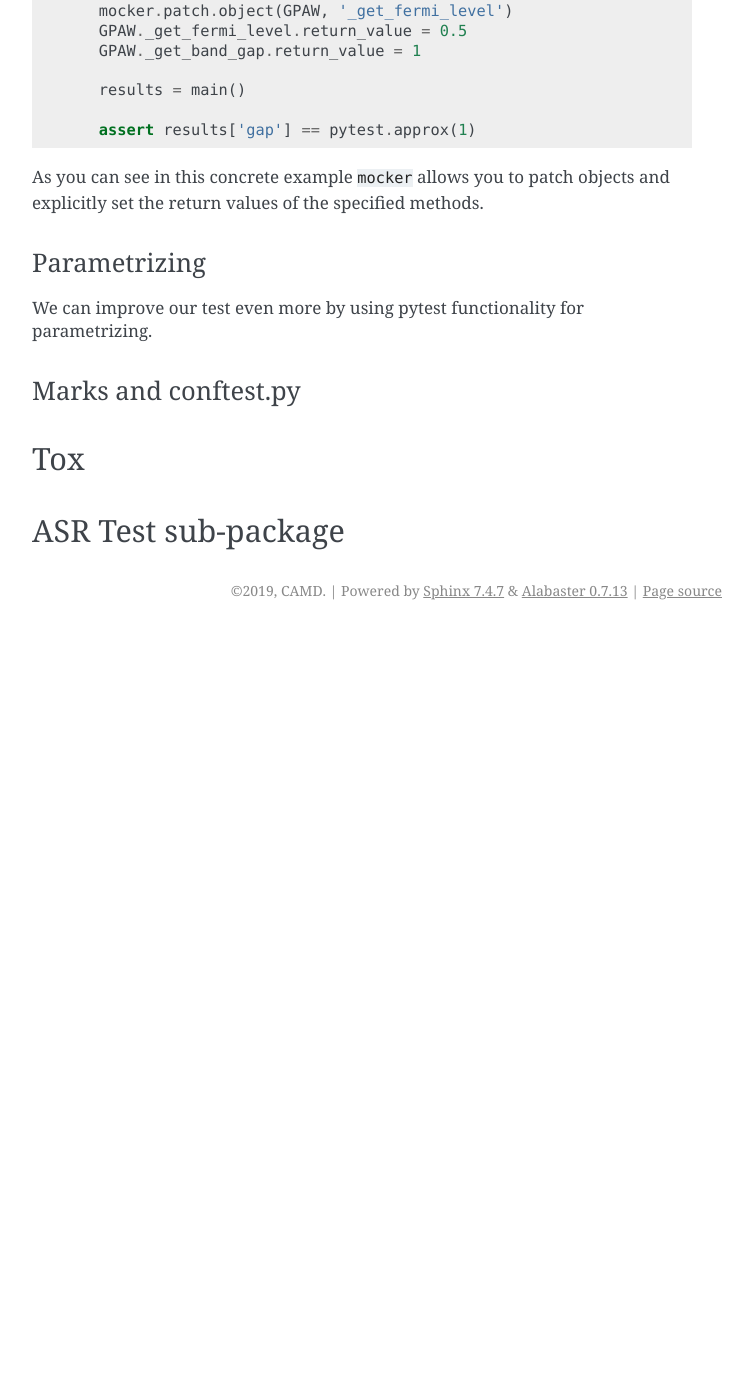
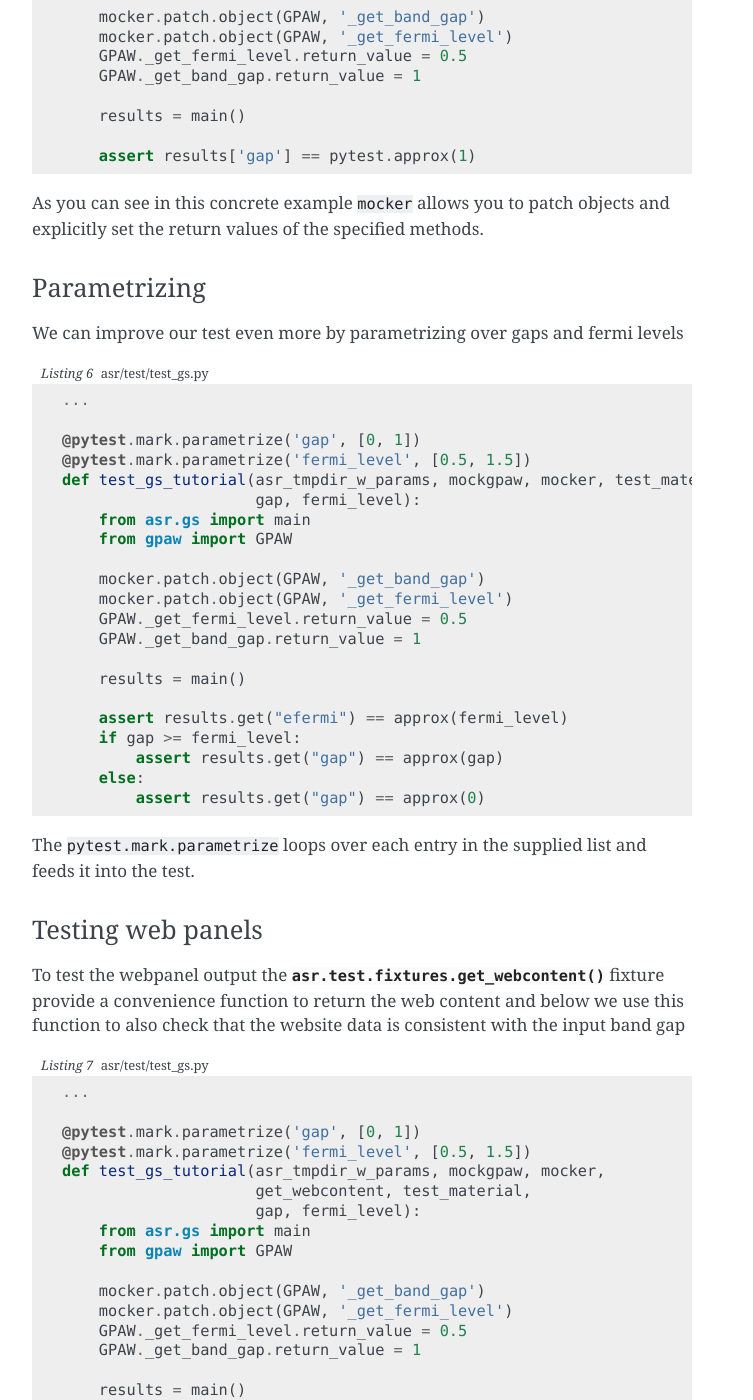
Before and after one commit to dijasila/Atomic-Simulation-Recipees, a Sphinx documentation site: the page built from docs/src/tutorials/testing.rst, in a window 1280 px wide and 1400 px high, scrolled down 3974 px. Shown: the whole window, without its empty margins (388-1141 px from the left). Built offline with Sphinx 7.4.7, drawn with Linux system fonts in a browser that asks for light colours; before the commit the page ends 4604 px from its top, so only the background shows below that; some of the changed text lies outside the part shown.

Commit message:
Additional work on testing tut

```diff
--- a/docs/src/tutorials/testing.rst
+++ b/docs/src/tutorials/testing.rst
@@ -110,7 +110,7 @@ of the most useful:
   - :py:func:`asr.test.fixtures.mockgpaw`: This substitues GPAW with a
     dummy calculator such that a full DFT calculation won't be needed
     when running a test. See the API documentation for a full
-    explanation.
+    explanation :py:mod:`asr.test.mocks.gpaw.GPAW`.
   - :py:func:`asr.test.fixtures.test_material`: A fixture that iterates
     over a set of test materials and runs your test on each material.
 
@@ -223,14 +223,88 @@ objects and explicitly set the return values of the specified methods.
 Parametrizing
 -------------
 
-We can improve our test even more by using pytest functionality for
-parametrizing.
+We can improve our test even more by parametrizing over gaps and fermi
+levels
 
-Marks and conftest.py
----------------------
+.. code-block:: python
+   :caption: asr/test/test_gs.py
+
+   ...
+
+   @pytest.mark.parametrize('gap', [0, 1])
+   @pytest.mark.parametrize('fermi_level', [0.5, 1.5])
+   def test_gs_tutorial(asr_tmpdir_w_params, mockgpaw, mocker, test_material,
+                        gap, fermi_level):
+       from asr.gs import main
+       from gpaw import GPAW
+
+       mocker.patch.object(GPAW, '_get_band_gap')
+       mocker.patch.object(GPAW, '_get_fermi_level')
+       GPAW._get_fermi_level.return_value = 0.5
+       GPAW._get_band_gap.return_value = 1
+
+       results = main()
+
+       assert results.get("efermi") == approx(fermi_level)
+       if gap >= fermi_level:
+           assert results.get("gap") == approx(gap)
+       else:
+           assert results.get("gap") == approx(0)
+
+The ``pytest.mark.parametrize`` loops over each entry in the supplied
+list and feeds it into the test.
+
+Testing web panels
+------------------
+
+To test the webpanel output the
+:py:func:`asr.test.fixtures.get_webcontent` fixture provide a
+convenience function to return the web content and below we use this
+function to also check that the website data is consistent with the
+input band gap
+
+.. code-block:: python
+   :caption: asr/test/test_gs.py
+
+   ...
+
+   @pytest.mark.parametrize('gap', [0, 1])
+   @pytest.mark.parametrize('fermi_level', [0.5, 1.5])
+   def test_gs_tutorial(asr_tmpdir_w_params, mockgpaw, mocker,
+	                get_webcontent, test_material,
+                        gap, fermi_level):
+       from asr.gs import main
+       from gpaw import GPAW
+
+       mocker.patch.object(GPAW, '_get_band_gap')
+       mocker.patch.object(GPAW, '_get_fermi_level')
+       GPAW._get_fermi_level.return_value = 0.5
+       GPAW._get_band_gap.return_value = 1
+
+       results = main()
+
+       assert results.get("efermi") == approx(fermi_level)
+       if gap >= fermi_level:
+           assert results.get("gap") == approx(gap)
+       else:
+           assert results.get("gap") == approx(0)
+
+       content = get_webcontent()
+       assert f'<td>Bandgap</td><td>{gap:0.2f}eV</td>' in content
+
+This ends the tutorial on writing tests. We will now continue with
+explaining some extra concepts that are not necessary
 
 Tox
 ===
+
+Tox is another popular python package that is used for
+
+Where to go now?
+================
+
+If you want more examples of tests we suggest looking at the existing
+tests in :py:mod:`asr.test`.
 
 ASR Test sub-package
 ====================
```
